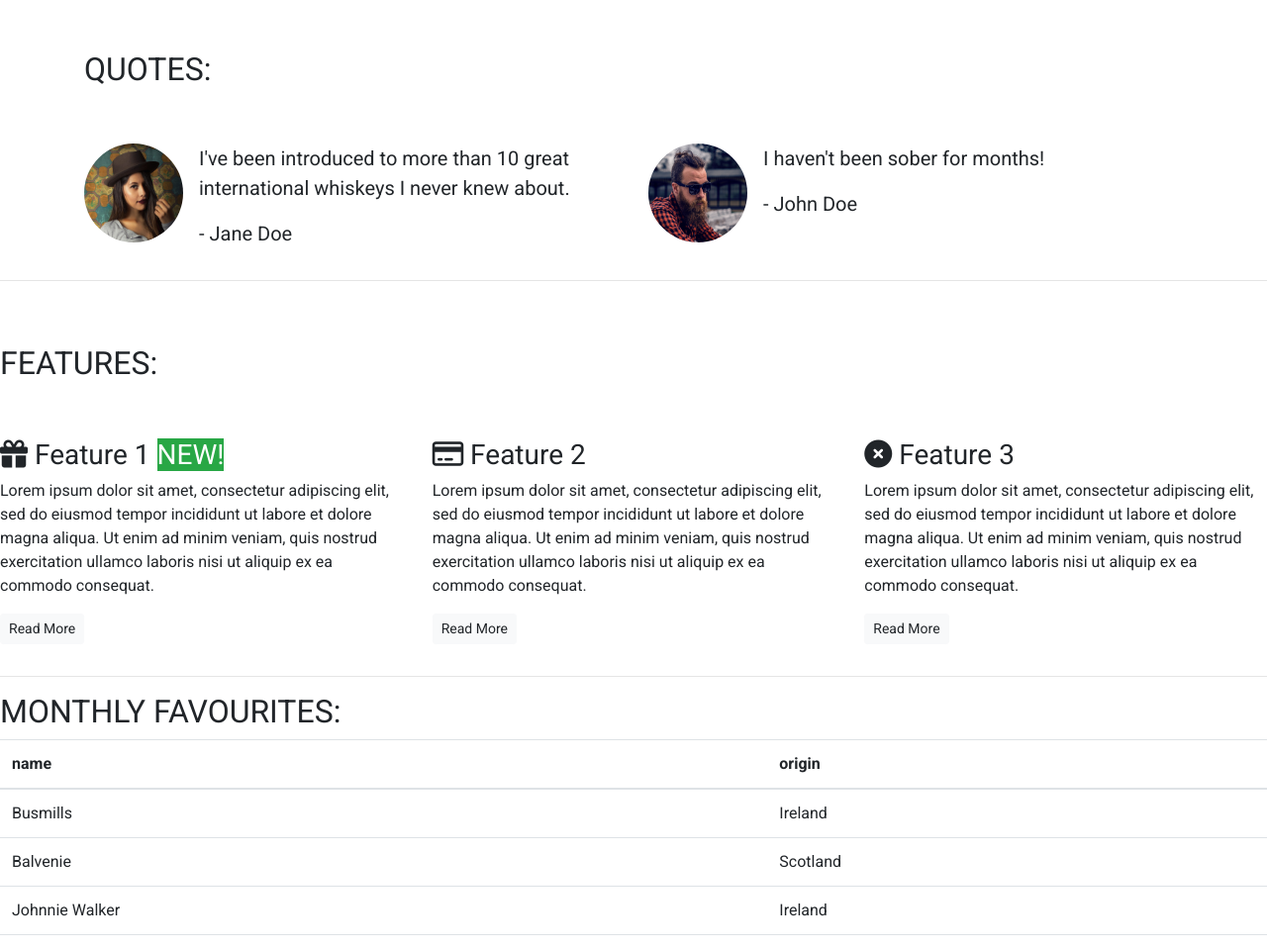
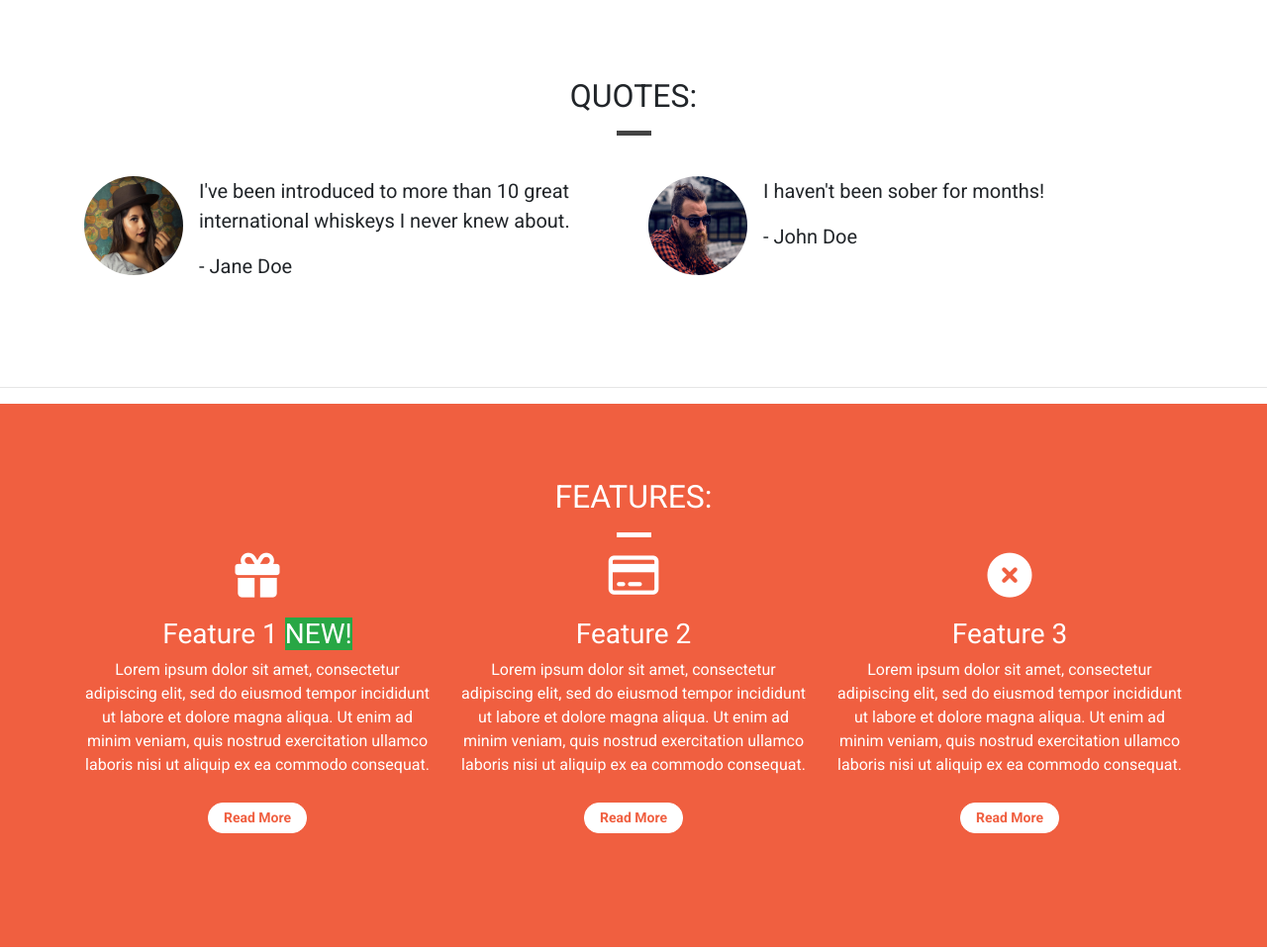
Before and after one commit to SteveBenton6/Whiskey-Drop-Bootstrap, a plain HTML site: page index.html in a window 1280 px wide. Shown: the part 830-1790 px from the top of the page at 99% size. Drawn offline with nearby package versions, Linux system fonts and the light colour scheme.

Commit message:
Doc: Add Quotes and Features styling.

```diff
--- a/css/style.css
+++ b/css/style.css
@@ -1,6 +1,16 @@
 body {
     /* background-color:blue; */
     font-family: roboto, sans-serif;
+}
+
+.container-wrapper {
+
+
+}
+
+.container-wrapper--red {
+    background-color: #f05f40;
+    color: white;
 }
 
 .alert-container .col-12 {
@@ -53,6 +63,22 @@ body {
 
 }
 
+/* Page Headers */
+
+.page-header {
+    margin-bottom: 0;
+    border-bottom: 0;
+    text-align: center;
+}
+
+.page-header h2 {
+    margin-top: 0;
+}
+
+.quotes .page-header{
+    margin-bottom: 25px;
+}
+
 /* Block Dividers */
 .block-divider {
     width: 75px;
@@ -61,13 +87,29 @@ body {
     background-color: #444;
 }
 
-.block-divider-orange {
+.block-divider--orange {
     background-color: #f05f40;
 }
 
-.block-divider-short {
+.block-divider--white {
+    background-color: white;
+}
+
+
+.block-divider--short {
     width: 35px;
 }
+
+/* Content Containers */
+
+.content-container {
+    padding-top: 75px;
+    padding-bottom: 75px;
+}
+
+
+
+
 
 /* Navbar */
 
@@ -144,3 +186,25 @@ body {
     border-color: #df4929;
     color: white;
 }
+
+.feature {
+    text-align: center;
+    margin-bottom: 40px;
+
+}
+
+.feature i {
+    margin-bottom: 20px;
+    font-size: 45px;
+    line-height:45px;
+}
+
+.feature .btn {
+    background-color: white;
+    border-color: white;
+    border-radius: 15px;
+    min-width: 100px;
+    font-weight: bold;
+    margin-top: 10px;
+    color: #f05f40;
+}
--- a/index.html
+++ b/index.html
@@ -64,7 +64,7 @@
                 <div class="col-12">
                     <section class="callout jumbotron text-center">
                         <h1 class="jumbotron-header">The finest whiskeys delivered to your doorstep.</h1>
-                        <hr class="block-divider block-divider-orange">
+                        <hr class="block-divider block-divider--orange">
                         <p class="lead">Sign up today to start receiving the world's best whiskeys every month.
                             <s class="d-none d-sm-inline">€19.99</s>
                             <span class="d-inline d-sm-none"><br></span>
@@ -80,11 +80,13 @@
         <hr>
 
         <!-- Quotes -->
-        <div class="container quotes-container">
+        <div class="container-wrapper">
+          <div class="container quotes-container content-container">
             <section class="quotes">
                 <div class="row">
-                  <div class="col-12 my-5">
+                    <div class="col-12 page-header">
                         <h2 class="text-uppercase">Quotes:</h2>
+                        <hr class="block-divider block-divider--short">
                     </div>
                 </div>
                 <div class="row">
@@ -118,41 +120,45 @@
                 </div>
             </section>
           </div>
+        </div>
         <!-- /.quotes -->
         <hr>
 
         <!-- Features -->
-        <div class="features-container">
+        <div class="container-wrapper container-wrapper--red">
+          <div class="container features-container content-container">
             <section class="features">
               <div class="row">
-                <div class="col-12 my-5">
+                  <div class="col-12 page-header">
                       <h2 class="text-uppercase">Features:</h2>
+                      <hr class="block-divider block-divider--short block-divider--white">
                   </div>
               </div>
               <div class="row">
                   <div class="col-12 col-md-6 col-lg-4">
                       <div class="feature">
-                        <h3><i class="fa-solid fa-gift d-none d-sm-inline"></i> Feature 1 <span class="badge-success">NEW!</span></h3>
+                          <h3><i class="fa-solid fa-gift d-none d-sm-block"></i> Feature 1 <span class="badge-success">NEW!</span></h3>
                           <p>Lorem ipsum dolor sit amet, consectetur adipiscing elit, sed do eiusmod tempor incididunt ut labore et dolore magna aliqua. Ut enim ad minim veniam, quis nostrud exercitation ullamco laboris nisi ut aliquip ex ea commodo consequat.</p>
                           <p><a class="btn btn-sm btn-light" href="">Read More</a></p>
                       </div>
                   </div>
                   <div class="col-12 col-md-6 col-lg-4">
                       <div class="feature">
-                        <h3><i class="fa-regular fa-credit-card d-none d-sm-inline"></i> Feature 2</h3>
+                          <h3><i class="fa-regular fa-credit-card d-none d-sm-block"></i> Feature 2</h3>
                           <p>Lorem ipsum dolor sit amet, consectetur adipiscing elit, sed do eiusmod tempor incididunt ut labore et dolore magna aliqua. Ut enim ad minim veniam, quis nostrud exercitation ullamco laboris nisi ut aliquip ex ea commodo consequat.</p>
                           <p><a class="btn btn-sm btn-light" href="">Read More</a></p>
                       </div>
                   </div>
                   <div class="col-12 d-md-none d-lg-block col-lg-4">
                       <div class="feature">
-                        <h3><i class="fa-solid fa-circle-xmark d-none d-sm-inline"></i> Feature 3</h3>
+                          <h3><i class="fa-solid fa-circle-xmark d-none d-sm-block"></i> Feature 3</h3>
                           <p>Lorem ipsum dolor sit amet, consectetur adipiscing elit, sed do eiusmod tempor incididunt ut labore et dolore magna aliqua. Ut enim ad minim veniam, quis nostrud exercitation ullamco laboris nisi ut aliquip ex ea commodo consequat.</p>
                           <p><a class="btn btn-sm btn-light" href="">Read More</a></p>
                       </div>
                   </div>
               </div>
             </section>
+          </div>
       </div>
         <!-- /.features -->
         <hr>
```
Lines whose indentation alone changed are shown as unchanged.
